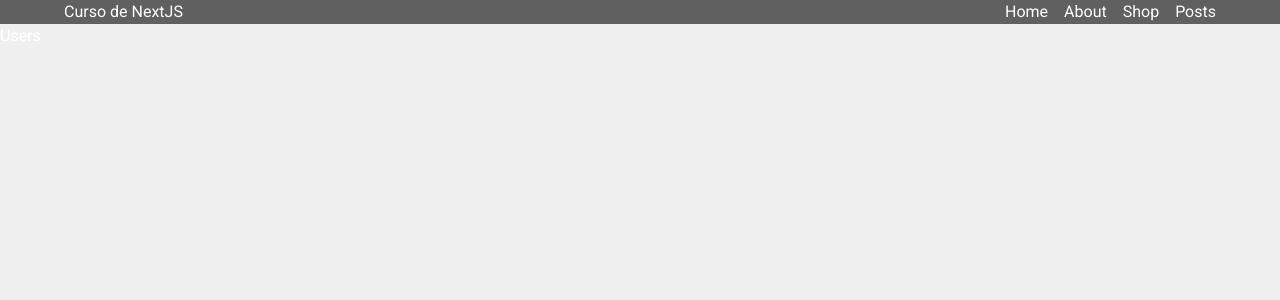
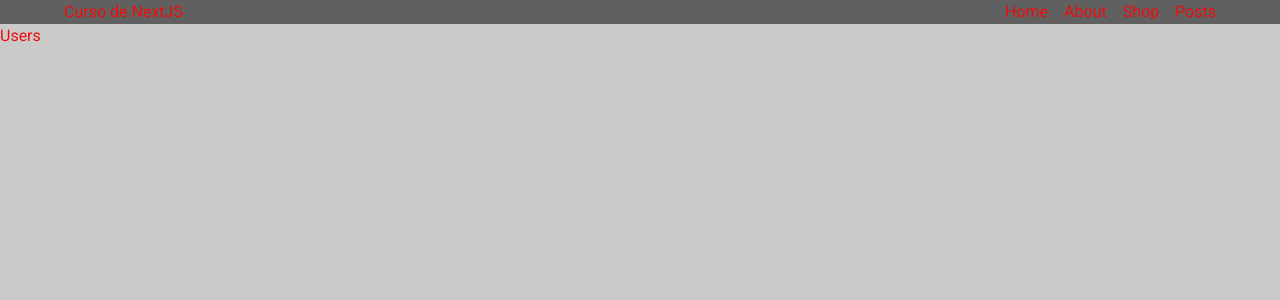
Before and after one commit to jlcarrascof/NextJs-Fundamentals, a Next.js app in the folder mynextproject/: page / in a window 1280 px wide. Shown: the top 300 px of the page. Built offline with nearby package versions, Linux system fonts and the light colour scheme.

Commit message:
Change some colors in globals.css and testing the app using src folder

```diff
--- a/mynextproject/src/app/globals.css
+++ b/mynextproject/src/app/globals.css
@@ -3,6 +3,6 @@
 @tailwind utilities;
 
 body {
-    background: #10101010;
-    color: white
+    background: #10101038;
+    color: rgb(240, 12, 12)
 }
```
